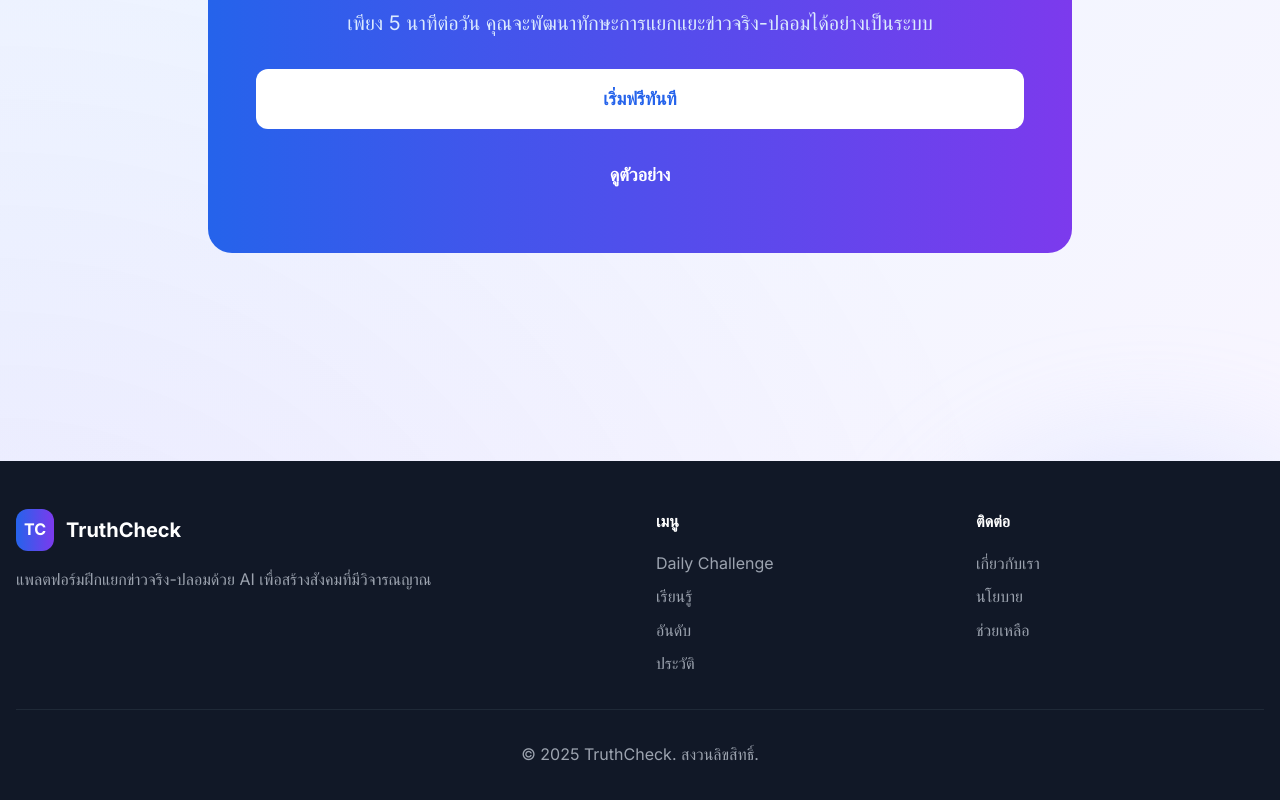
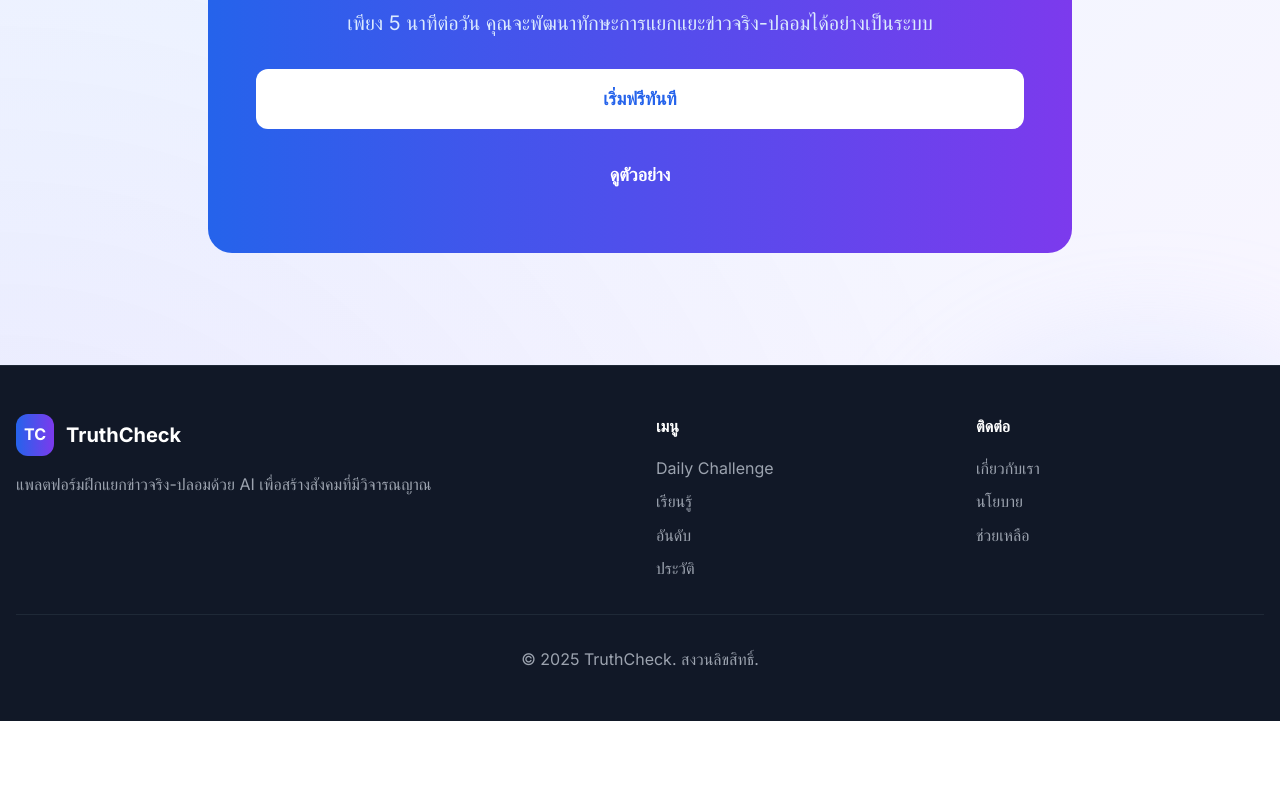
Before and after one commit to japanouan/RealOrFake, a React (Vite) app: page / in a window 1280 px wide. Shown: the part 1596-2396 px from the top of the page. After the commit the page ends 2317 px from the top, so only its background shows below. Built offline with nearby package versions, Linux system fonts and the light colour scheme; no server answers; sample sign-in values are in the browser's storage.

Commit message:
หน้า Login

```diff
--- a/src/components/Layout.jsx
+++ b/src/components/Layout.jsx
@@ -3,7 +3,7 @@ import { Link } from "react-router-dom";
 
 export default function Layout({ children }) {
   return (
-    <div className="min-h-screen relative overflow-x-hidden">
+    <div className="min-h-screen flex flex-col relative overflow-x-hidden">
       {/* Decorative background */}
       <div className="pointer-events-none absolute inset-0 -z-10">
         <div className="absolute -top-24 -left-24 w-96 h-96 bg-gradient-to-br from-blue-200/60 via-purple-200/50 to-pink-200/40 rounded-full blur-3xl"></div>
@@ -11,11 +11,11 @@ export default function Layout({ children }) {
         <div className="absolute inset-0 bg-[radial-gradient(circle_at_top_right,rgba(59,130,246,0.08),transparent_40%),radial-gradient(circle_at_bottom_left,rgba(168,85,247,0.08),transparent_40%)]"></div>
       </div>
 
-      <main className="pb-24">
+      <main className="flex-1">
         {children}
       </main>
 
-      <footer className="bg-gray-900 text-white py-12 will-change-auto">
+      <footer className="bg-gray-900 text-white py-12 will-change-auto border-t border-gray-800">
         <div className="max-w-7xl mx-auto px-4 sm:px-6 lg:px-8">
           <div className="grid md:grid-cols-4 gap-8">
             <div className="col-span-2">
--- a/src/components/NavBar.jsx
+++ b/src/components/NavBar.jsx
@@ -27,7 +27,7 @@ export default function NavBar() {
     }
   };
 
-  const navItems = [
+  const baseNavItems = [
     { path: "/", label: "หน้าแรก", icon: "🏠" },
     { path: "/challenge", label: "ทดสอบ", icon: "⚡" },
     { path: "/review", label: "ประวัติ", icon: "📊" },
@@ -35,10 +35,13 @@ export default function NavBar() {
     { path: "/learn", label: "เรียนรู้", icon: "📚" }
   ];
 
-  // Add admin link if user is admin
-  if (userRole === 'admin') {
-    navItems.push({ path: "/admin", label: "จัดการ", icon: "⚙️" });
-  }
+  // Show nav items only after login; append admin when role is admin
+  const navItems = currentUser
+    ? [
+        ...baseNavItems,
+        ...(userRole === 'admin' ? [{ path: "/admin", label: "จัดการ", icon: "⚙️" }] : [])
+      ]
+    : [];
 
   const handleProtectedClick = (e, path) => {
     // If user is not logged in, route straight to /auth without changing path first
--- /dev/null
+++ b/src/styles/global.css
@@ -0,0 +1,236 @@
+@tailwind base;
+@tailwind components;
+@tailwind utilities;
+
+/* ---- Merged from index.css ---- */
+* {
+  box-sizing: border-box;
+}
+
+/* Custom CSS Variables */
+:root {
+  --primary-color: #3b82f6;
+  --secondary-color: #8b5cf6;
+  --success-color: #10b981;
+  --warning-color: #f59e0b;
+  --error-color: #ef4444;
+  --gray-50: #f9fafb;
+  --gray-100: #f3f4f6;
+  --gray-200: #e5e7eb;
+  --gray-300: #d1d5db;
+  --gray-400: #9ca3af;
+  --gray-500: #6b7280;
+  --gray-600: #4b5563;
+  --gray-700: #374151;
+  --gray-800: #1f2937;
+  --gray-900: #111827;
+}
+
+* {
+  margin: 0;
+  padding: 0;
+  box-sizing: border-box;
+}
+
+body {
+  font-family: 'Inter', -apple-system, BlinkMacSystemFont, 'Segoe UI', 'Roboto', sans-serif;
+  line-height: 1.6;
+  color: var(--gray-900);
+  background-color: var(--gray-50);
+}
+
+html {
+  scroll-behavior: smooth;
+}
+
+::selection {
+  background: linear-gradient(90deg, var(--primary-color), var(--secondary-color));
+  color: white;
+}
+
+:focus-visible {
+  outline: 2px solid var(--primary-color);
+  outline-offset: 2px;
+}
+
+/* Custom scrollbar */
+::-webkit-scrollbar {
+  width: 8px;
+}
+::-webkit-scrollbar-track {
+  background: var(--gray-100);
+}
+::-webkit-scrollbar-thumb {
+  background: var(--gray-300);
+  border-radius: 4px;
+}
+::-webkit-scrollbar-thumb:hover {
+  background: var(--gray-400);
+}
+
+/* Custom animations */
+@keyframes spin {
+  from { transform: rotate(0deg); }
+  to { transform: rotate(360deg); }
+}
+.animate-spin {
+  animation: spin 1s linear infinite;
+}
+
+/* Glass effect */
+.glass {
+  background: rgba(255, 255, 255, 0.25);
+  backdrop-filter: blur(10px);
+  border: 1px solid rgba(255, 255, 255, 0.18);
+}
+
+/* ---- Merged from App.css ---- */
+@import url('https://fonts.googleapis.com/css2?family=Inter:wght@300;400;500;600;700;800;900&display=swap');
+
+.bg-gradient-to-br {
+  background-image: linear-gradient(to bottom right, var(--tw-gradient-stops));
+}
+.from-indigo-50 {
+  --tw-gradient-from: #eef2ff;
+  --tw-gradient-stops: var(--tw-gradient-from), var(--tw-gradient-to, rgba(238, 242, 255, 0));
+}
+.via-blue-50 {
+  --tw-gradient-to: rgba(239, 246, 255, 0);
+  --tw-gradient-stops: var(--tw-gradient-from), #eff6ff, var(--tw-gradient-to, rgba(239, 246, 255, 0));
+}
+.to-purple-50 {
+  --tw-gradient-to: #faf5ff;
+}
+
+.btn {
+  @apply px-6 py-3 rounded-xl font-medium transition-all duration-200;
+}
+.btn-primary {
+  @apply bg-gradient-to-r from-blue-600 to-purple-600 text-white hover:shadow-lg transform hover:scale-105;
+}
+.btn-secondary {
+  @apply border-2 border-gray-300 text-gray-700 hover:border-blue-600 hover:text-blue-600;
+}
+
+.card {
+  @apply bg-white rounded-2xl shadow-lg p-6 hover:shadow-xl transition-shadow;
+}
+
+.form-input {
+  @apply block w-full px-4 py-3 border border-gray-300 rounded-xl focus:ring-2 focus:ring-blue-500 focus:border-blue-500 transition-colors;
+}
+.form-label {
+  @apply block text-sm font-medium text-gray-700 mb-2;
+}
+.form-group {
+  @apply mb-4;
+}
+
+.fade-in { animation: fadeIn 0.5s ease-in-out; }
+.slide-up { animation: slideUp 0.5s ease-out; }
+@keyframes fadeIn { from { opacity: 0; } to { opacity: 1; } }
+@keyframes slideUp {
+  from { transform: translateY(20px); opacity: 0; }
+  to { transform: translateY(0); opacity: 1; }
+}
+
+/* Additional glass effect */
+.glass { background: rgba(255, 255, 255, 0.25); backdrop-filter: blur(10px); border: 1px solid rgba(255, 255, 255, 0.18); }
+
+/* Extra scrollbar theme */
+::-webkit-scrollbar { width: 8px; }
+::-webkit-scrollbar-track { background: #f1f5f9; }
+::-webkit-scrollbar-thumb { background: #cbd5e1; border-radius: 4px; }
+::-webkit-scrollbar-thumb:hover { background: #94a3b8; }
+
+/* ---- Merged from styles/forced.css ---- */
+/* Body gradient to simulate Tailwind background fallback */
+body {
+  background: linear-gradient(135deg, #eef2ff 0%, #eff6ff 50%, #faf5ff 100%);
+  min-height: 100vh;
+}
+
+.min-h-screen { min-height: 100vh; }
+.bg-gradient-to-br { background: linear-gradient(135deg, #eef2ff 0%, #eff6ff 50%, #faf5ff 100%); }
+
+.text-4xl { font-size: 2.25rem; line-height: 2.5rem; }
+.text-3xl { font-size: 1.875rem; line-height: 2.25rem; }
+.text-2xl { font-size: 1.5rem; line-height: 2rem; }
+.text-xl { font-size: 1.25rem; line-height: 1.75rem; }
+.text-lg { font-size: 1.125rem; line-height: 1.75rem; }
+.font-bold { font-weight: 700; }
+.font-semibold { font-weight: 600; }
+.font-medium { font-weight: 500; }
+
+.text-gray-900 { color: #111827; }
+.text-gray-800 { color: #1f2937; }
+.text-gray-700 { color: #374151; }
+.text-gray-600 { color: #4b5563; }
+.text-blue-600 { color: #2563eb; }
+.text-purple-600 { color: #7c3aed; }
+.text-green-600 { color: #059669; }
+.text-white { color: #ffffff; }
+
+.bg-white { background-color: #ffffff; }
+.bg-blue-50 { background-color: #eff6ff; }
+.bg-green-50 { background-color: #f0fdf4; }
+.bg-purple-50 { background-color: #faf5ff; }
+.bg-gradient-to-r { background: linear-gradient(to right, var(--gradient-from), var(--gradient-to)); }
+.from-blue-600 { --gradient-from: #2563eb; }
+.to-purple-600 { --gradient-to: #7c3aed; }
+
+.p-8 { padding: 2rem; }
+.p-6 { padding: 1.5rem; }
+.p-4 { padding: 1rem; }
+.p-3 { padding: 0.75rem; }
+.p-2 { padding: 0.5rem; }
+.px-8 { padding-left: 2rem; padding-right: 2rem; }
+.px-6 { padding-left: 1.5rem; padding-right: 1.5rem; }
+.px-4 { padding-left: 1rem; padding-right: 1rem; }
+.py-3 { padding-top: 0.75rem; padding-bottom: 0.75rem; }
+.py-2 { padding-top: 0.5rem; padding-bottom: 0.5rem; }
+.mb-8 { margin-bottom: 2rem; }
+.mb-6 { margin-bottom: 1.5rem; }
+.mb-4 { margin-bottom: 1rem; }
+.mb-2 { margin-bottom: 0.5rem; }
+
+.max-w-4xl { max-width: 56rem; }
+.max-w-6xl { max-width: 72rem; }
+.max-w-7xl { max-width: 80rem; }
+.mx-auto { margin-left: auto; margin-right: auto; }
+.px-4 { padding-left: 1rem; padding-right: 1rem; }
+
+.flex { display: flex; }
+.flex-col { flex-direction: column; }
+.items-center { align-items: center; }
+.justify-center { justify-content: center; }
+.justify-between { justify-content: space-between; }
+.space-x-4 > * + * { margin-left: 1rem; }
+.space-y-4 > * + * { margin-top: 1rem; }
+
+.grid { display: grid; }
+.grid-cols-3 { grid-template-columns: repeat(3, minmax(0, 1fr)); }
+.grid-cols-2 { grid-template-columns: repeat(2, minmax(0, 1fr)); }
+.gap-6 { gap: 1.5rem; }
+.gap-4 { gap: 1rem; }
+
+.rounded-xl { border-radius: 0.75rem; }
+.rounded-2xl { border-radius: 1rem; }
+.border { border-width: 1px; }
+.border-gray-300 { border-color: #d1d5db; }
+
+.shadow-lg { box-shadow: 0 10px 15px -3px rgba(0, 0, 0, 0.1), 0 4px 6px -2px rgba(0, 0, 0, 0.05); }
+.shadow-xl { box-shadow: 0 20px 25px -5px rgba(0, 0, 0, 0.1), 0 10px 10px -5px rgba(0, 0, 0, 0.04); }
+
+button { border: none; cursor: pointer; transition: all 0.2s ease; }
+button:hover { transform: scale(1.05); }
+
+.card { background: white; border-radius: 1rem; box-shadow: 0 20px 25px -5px rgba(0, 0, 0, 0.1), 0 10px 10px -5px rgba(0, 0, 0, 0.04); padding: 2rem; transition: box-shadow 0.2s ease; }
+.card:hover { box-shadow: 0 25px 50px -12px rgba(0, 0, 0, 0.25); }
+
+@media (max-width: 768px) {
+  .grid-cols-3 { grid-template-columns: 1fr; }
+  .grid-cols-2 { grid-template-columns: 1fr; }
+  .text-4xl { font-size: 2rem; }
+  .p-8 { padding: 1.5rem; }
+}
```
